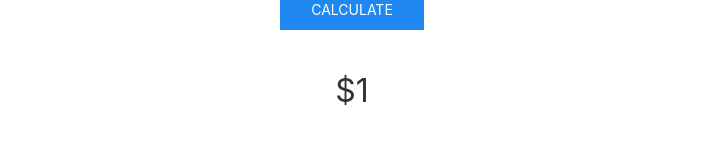
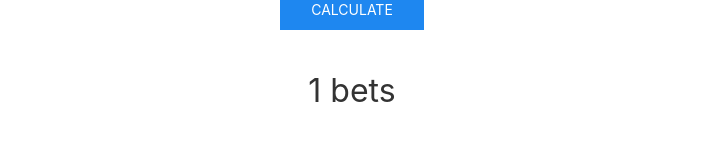
Before and after one commit to EliTheCoder/martingale-calculator, a plain HTML site: page index.html in a window 1280 px wide. Both pictures are taken after typing "5", "5" into the empty fields and a click on the button "CALCULATE". Shown: the part 170-328 px from the top of the page, without its empty margins (288-991 px from the left). Drawn offline with nearby package versions, Linux system fonts and the light colour scheme.

Commit message:
Update index.html

```diff
--- a/index.html
+++ b/index.html
@@ -22,7 +22,7 @@
             let amount = parseInt($("#amount").val());
             let bal = parseInt($("#bal").val());
             let x = Math.floor(Math.log(bal/amount+1)/Math.log(2));
-            $("#answer").html(`\$${x}`);
+            $("#answer").html(`${x} bets`);
             let p = Math.round(10000/2**x)/100;
             $("#percent").html(`${p}%`);
         }
```
